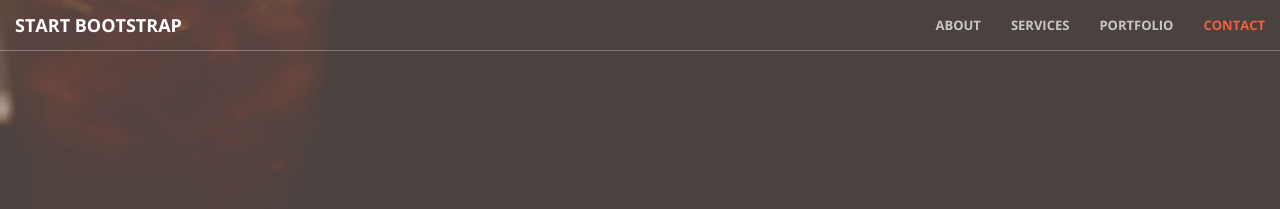
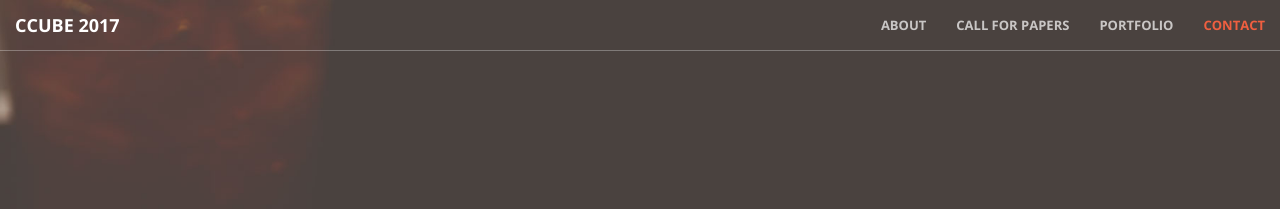
Before and after one commit to YoguBellad/ccube2017, a Jekyll site: the page built from index.html, in a window 1280 px wide. Shown: the top 209 px of the page. Built offline with Jekyll 4.4.1, drawn with Linux system fonts in a browser that asks for light colours.

Commit message:
front basic changes

```diff
--- a/_includes/nav.html
+++ b/_includes/nav.html
@@ -8,7 +8,7 @@
                 <span class="icon-bar"></span>
                 <span class="icon-bar"></span>
             </button>
-            <a class="navbar-brand page-scroll" href="#page-top">Start Bootstrap</a>
+            <a class="navbar-brand page-scroll" href="#page-top">CCUBE 2017 </a>
         </div>
 
         <!-- Collect the nav links, forms, and other content for toggling -->
@@ -18,7 +18,7 @@
                     <a class="page-scroll" href="#about">About</a>
                 </li>
                 <li>
-                    <a class="page-scroll" href="#services">Services</a>
+                    <a class="page-scroll" href="#services">Call for Papers</a>
                 </li>
                 <li>
                     <a class="page-scroll" href="#portfolio">Portfolio</a>
```
